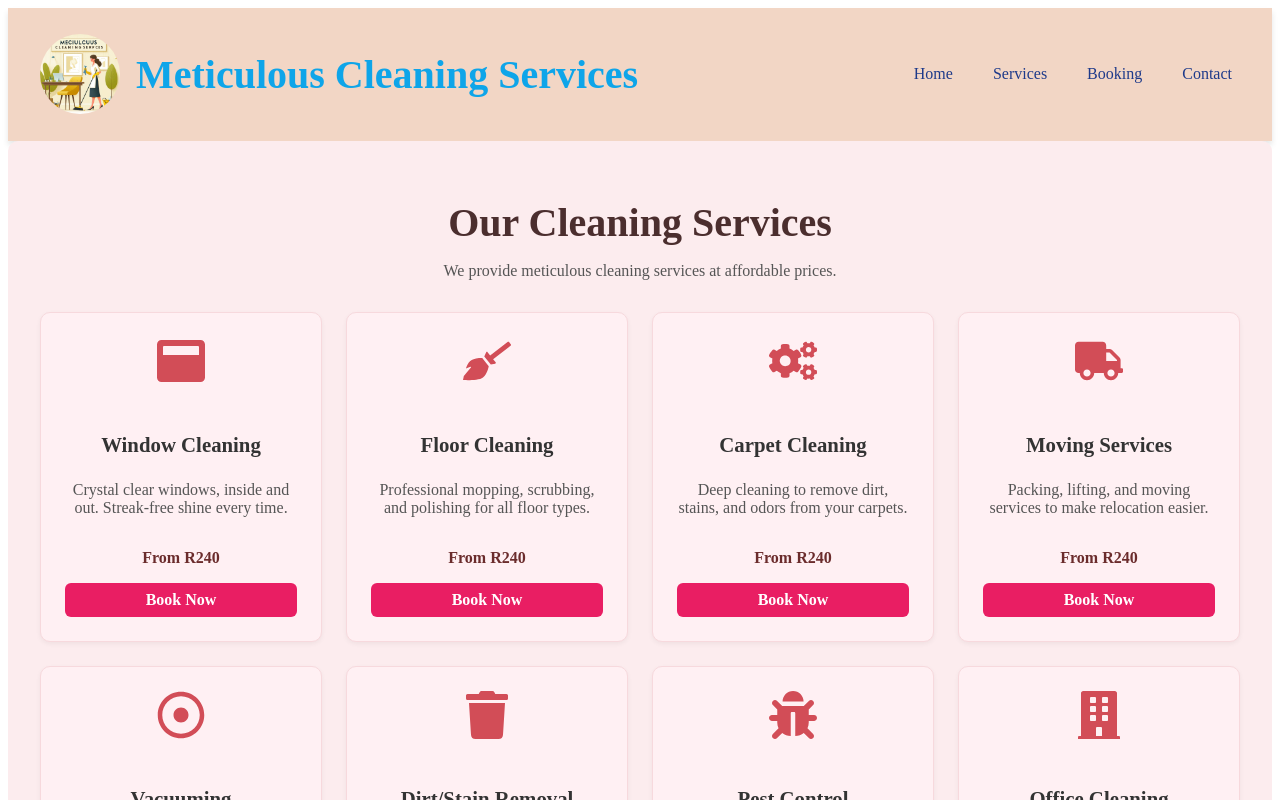
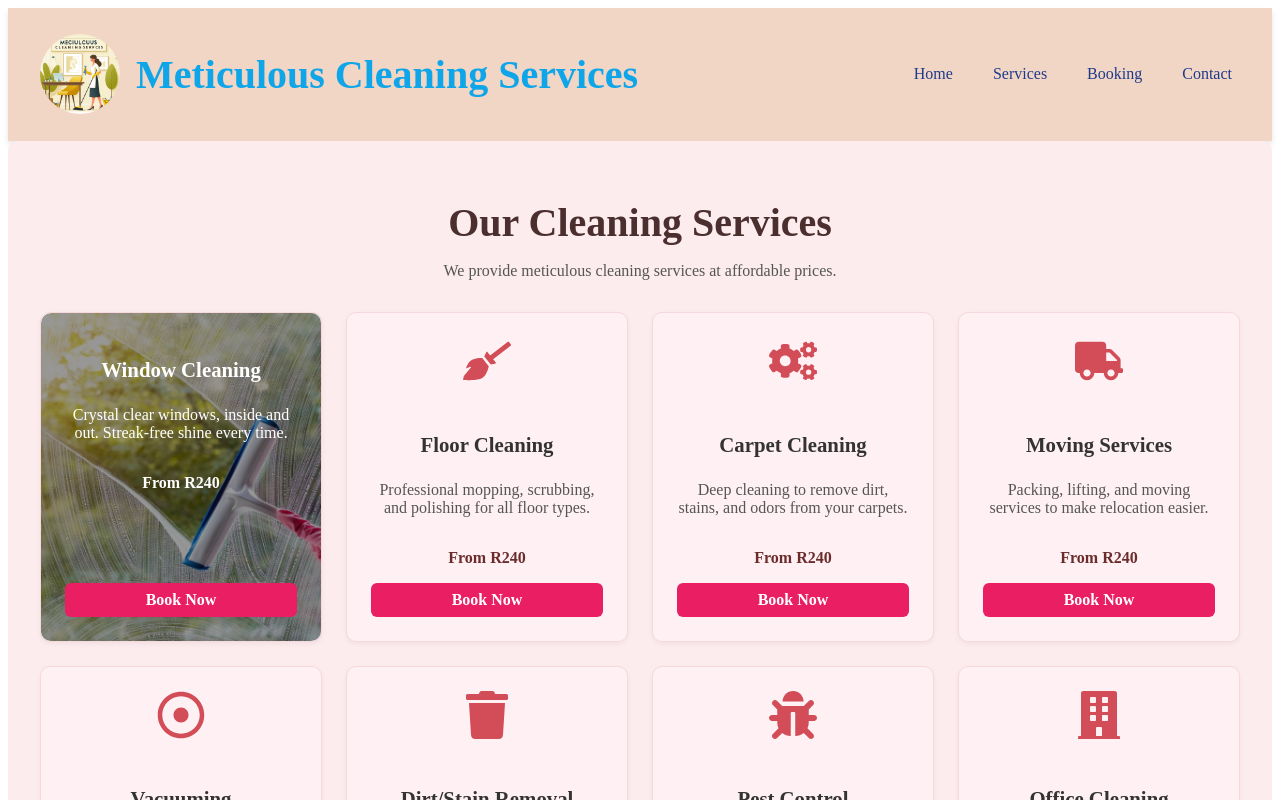
Before and after one commit to Monwabisindlovu/meticulous-cleaning, a React (Vite) app: page /services in a window 1280 px wide. Shown: the top 800 px of the page. Built offline with nearby package versions, Linux system fonts and the light colour scheme.

Commit message:
icon removal

```diff
--- a/src/pages/Services.css
+++ b/src/pages/Services.css
@@ -38,6 +38,8 @@
   justify-content: space-between;
   text-align: center;
   transition: transform 0.2s, box-shadow 0.2s;
+  position: relative;
+  overflow: hidden;
 }
 
 .service-card:hover {
@@ -86,6 +88,33 @@
   background-color: #c2185b;
 }
 
+/* 🎯 Full background image for specific service cards (e.g., Window Cleaning) */
+.image-bg-card {
+  background-size: cover;
+  background-position: center;
+  background-repeat: no-repeat;
+  color: #fff;
+}
+
+/* Optional: add a semi-transparent overlay for contrast */
+.image-bg-card::before {
+  content: "";
+  position: absolute;
+  inset: 0;
+  background: rgba(0, 0, 0, 0.4); /* Slightly dark overlay */
+  z-index: 0;
+  border-radius: 10px;
+}
+
+.image-bg-card h3,
+.image-bg-card p,
+.image-bg-card .price,
+.image-bg-card .book-now-btn {
+  position: relative;
+  z-index: 1;
+  color: #fff;
+}
+
 /* 📱 Responsive styles for smaller screens */
 @media (max-width: 768px) {
   .services-page {
--- a/src/pages/Services.jsx
+++ b/src/pages/Services.jsx
@@ -2,65 +2,69 @@
 import React from "react";
 import { Link } from "react-router-dom";
 import "./Services.css";
+import windowCleaningImg from '../assets/window-cleaning.jpg';
 
-// Import icons from react-icons
-import { FaWindowMaximize, FaCogs, FaTruck, FaTrash, FaBug, FaBuilding, FaHeart, FaBroom, FaRegDotCircle } from "react-icons/fa";
+import {
+  FaCogs, FaTruck, FaTrash, FaBug,
+  FaBuilding, FaHeart, FaBroom, FaRegDotCircle
+} from "react-icons/fa";
 
 const services = [
   {
     name: "Window Cleaning",
     description: "Crystal clear windows, inside and out. Streak-free shine every time.",
     price: "From R240",
-    icon: <FaWindowMaximize />,
+    imageBackground: true,
+    backgroundImage: windowCleaningImg
   },
   {
     name: "Floor Cleaning",
     description: "Professional mopping, scrubbing, and polishing for all floor types.",
     price: "From R240",
-    icon: <FaBroom />, // More appropriate for floor cleaning
+    icon: <FaBroom />
   },
   {
     name: "Carpet Cleaning",
     description: "Deep cleaning to remove dirt, stains, and odors from your carpets.",
     price: "From R240",
-    icon: <FaCogs />,
+    icon: <FaCogs />
   },
   {
     name: "Moving Services",
     description: "Packing, lifting, and moving services to make relocation easier.",
     price: "From R240",
-    icon: <FaTruck />,
+    icon: <FaTruck />
   },
   {
     name: "Vacuuming",
     description: "Thorough vacuuming of all carpets and floors, including corners and under furniture.",
     price: "From R240",
-    icon: <FaRegDotCircle />, // Stand-in icon
+    icon: <FaRegDotCircle />
   },
   {
     name: "Dirt/Stain Removal",
     description: "Targeted cleaning to eliminate tough dirt and stains from surfaces.",
     price: "From R240",
-    icon: <FaTrash />,
+    icon: <FaTrash />
   },
   {
     name: "Pest Control",
     description: "Effective pest control solutions for homes and businesses to ensure a safe and healthy environment.",
     price: "From R240",
-    icon: <FaBug />,
+    icon: <FaBug />
   },
   {
     name: "Office Cleaning",
     description: "Customized office cleaning solutions to maintain a clean and productive workspace.",
     price: "From R240",
-    icon: <FaBuilding />,
+    icon: <FaBuilding />
   },
   {
     name: "Deep Cleaning",
     description: "Comprehensive cleaning for areas that require extra attention, ideal for post-renovation or seasonal cleaning.",
     price: "From R240",
-    icon: <FaHeart />,
-  },
+    icon: <FaHeart />
+  }
 ];
 
 const Services = () => {
@@ -71,8 +75,19 @@ const Services = () => {
 
       <div className="services-grid">
         {services.map((service, index) => (
-          <div key={index} className="service-card">
-            <div className="service-icon">{service.icon}</div>
+          <div
+            key={index}
+            className={`service-card ${service.imageBackground ? 'image-bg-card' : ''}`}
+            style={
+              service.imageBackground
+                ? { backgroundImage: `url(${service.backgroundImage})` }
+                : {}
+            }
+          >
+            {!service.imageBackground && (
+              <div className="service-icon">{service.icon}</div>
+            )}
+
             <h3>{service.name}</h3>
             <p>{service.description}</p>
             <p className="price">{service.price}</p>
```
Also changed, not shown: src/assets/window-cleaning.jpg (added).
